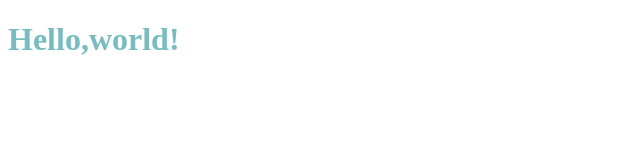
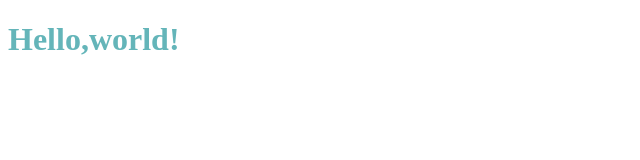
Before and after one commit to quen71717/mypage, a plain HTML site: page index.html in a window 1280 px wide. Shown: the full height of the page, 0-640 px from the left. Drawn offline with Linux system fonts and the light colour scheme.

Commit message:
h1の色を#79bcbfから#64b5b9に変更

```diff
--- a/style.css
+++ b/style.css
@@ -1,3 +1,3 @@
 h1 {
-    color: #79bcbf;
+    color: #64b5b9;
 }
```
